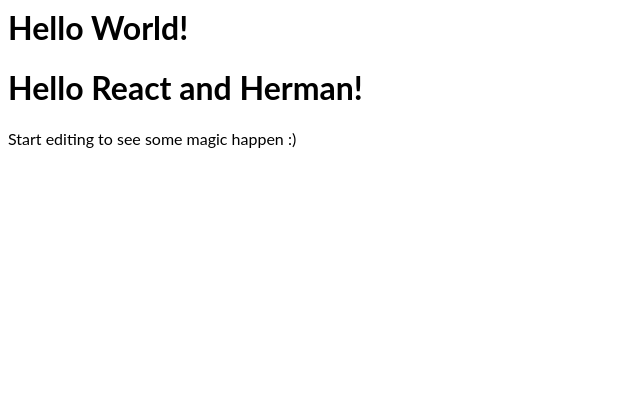
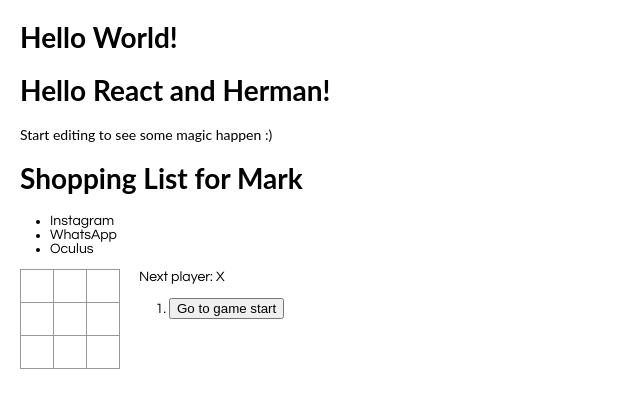
Before and after one commit to herman98/react-krozjb, a React app: page / in a window 1280 px wide. Shown: the whole page, without its empty margins (0-640 px from the left). Built offline with nearby package versions, Linux system fonts and the light colour scheme.

Commit message:
3 files modified

```diff
--- a/index.html
+++ b/index.html
@@ -1,2 +1,6 @@
 <div id="second-root"></div>
 <div id="root"></div>
+<div id="third-root"></div>
+
+<div id="4-root"></div>
+<!-- <div id="5-root"></div> -->
--- a/index.js
+++ b/index.js
@@ -6,6 +6,142 @@
 class Test extends React.Component {
   render() {
     return <h1>Hello World!</h1>;
+  }
+}
+
+class ShoppingList extends React.Component {
+  render() {
+    return (
+      <div className="shopping-list">
+        <h1>Shopping List for {this.props.name}</h1>
+        <ul>
+          <li>Instagram</li>
+          <li>WhatsApp</li>
+          <li>Oculus</li>
+        </ul>
+      </div>
+    );
+  }
+}
+
+function Square(props) {
+  return (
+    <button className="square" onClick={props.onClick}>
+      {props.value}
+    </button>
+  );
+}
+
+class Board extends React.Component {
+  renderSquare(i) {
+    return (
+      <Square
+        value={this.props.squares[i]}
+        onClick={() => this.props.onClick(i)}
+      />
+    );
+  }
+
+  render() {
+    return (
+      <div>
+        <div className="board-row">
+          {this.renderSquare(0)}
+          {this.renderSquare(1)}
+          {this.renderSquare(2)}
+        </div>
+        <div className="board-row">
+          {this.renderSquare(3)}
+          {this.renderSquare(4)}
+          {this.renderSquare(5)}
+        </div>
+        <div className="board-row">
+          {this.renderSquare(6)}
+          {this.renderSquare(7)}
+          {this.renderSquare(8)}
+        </div>
+      </div>
+    );
+  }
+}
+
+class Game extends React.Component {
+  constructor(props) {
+    super(props);
+    this.state = {
+      history: [
+        {
+          squares: Array(9).fill(null)
+        }
+      ],
+      stepNumber: 0,
+      xIsNext: true
+    };
+  }
+
+  handleClick(i) {
+    const history = this.state.history.slice(0, this.state.stepNumber + 1);
+    const current = history[history.length - 1];
+    const squares = current.squares.slice();
+    if (calculateWinner(squares) || squares[i]) {
+      return;
+    }
+    squares[i] = this.state.xIsNext ? "X" : "O";
+    this.setState({
+      history: history.concat([
+        {
+          squares: squares
+        }
+      ]),
+      stepNumber: history.length,
+      xIsNext: !this.state.xIsNext
+    });
+  }
+
+  jumpTo(step) {
+    this.setState({
+      stepNumber: step,
+      xIsNext: (step % 2) === 0
+    });
+  }
+
+  render() {
+    const history = this.state.history;
+    const current = history[this.state.stepNumber];
+    const winner = calculateWinner(current.squares);
+
+    const moves = history.map((step, move) => {
+      const desc = move ?
+        'Go to move #' + move :
+        'Go to game start';
+      return (
+        <li key={move}>
+          <button onClick={() => this.jumpTo(move)}>{desc}</button>
+        </li>
+      );
+    });
+
+    let status;
+    if (winner) {
+      status = "Winner: " + winner;
+    } else {
+      status = "Next player: " + (this.state.xIsNext ? "X" : "O");
+    }
+
+    return (
+      <div className="game">
+        <div className="game-board">
+          <Board
+            squares={current.squares}
+            onClick={i => this.handleClick(i)}
+          />
+        </div>
+        <div className="game-info">
+          <div>{status}</div>
+          <ol>{moves}</ol>
+        </div>
+      </div>
+    );
   }
 }
 
@@ -32,3 +168,27 @@
 
 render(<App />, document.getElementById('root'));
 ReactDOM.render(<Test />, document.getElementById('second-root'));
+ReactDOM.render(<ShoppingList  name="Mark"/>, document.getElementById('third-root'));
+
+ReactDOM.render(<Game />, document.getElementById('4-root'));
+// ReactDOM.render(<Square value='execute me' />, document.getElementById('5-root'));
+
+function calculateWinner(squares) {
+  const lines = [
+    [0, 1, 2],
+    [3, 4, 5],
+    [6, 7, 8],
+    [0, 3, 6],
+    [1, 4, 7],
+    [2, 5, 8],
+    [0, 4, 8],
+    [2, 4, 6]
+  ];
+  for (let i = 0; i < lines.length; i++) {
+    const [a, b, c] = lines[i];
+    if (squares[a] && squares[a] === squares[b] && squares[a] === squares[c]) {
+      return squares[a];
+    }
+  }
+  return null;
+}
--- a/style.css
+++ b/style.css
@@ -1,3 +1,54 @@
 h1, p {
   font-family: Lato;
 }
+
+body {
+  font: 14px "Century Gothic", Futura, sans-serif;
+  margin: 20px;
+}
+
+ol, ul {
+  padding-left: 30px;
+}
+
+.board-row:after {
+  clear: both;
+  content: "";
+  display: table;
+}
+
+.status {
+  margin-bottom: 10px;
+}
+
+.square {
+  background: #fff;
+  border: 1px solid #999;
+  float: left;
+  font-size: 24px;
+  font-weight: bold;
+  line-height: 34px;
+  height: 34px;
+  margin-right: -1px;
+  margin-top: -1px;
+  padding: 0;
+  text-align: center;
+  width: 34px;
+}
+
+.square:focus {
+  outline: none;
+}
+
+.kbd-navigation .square:focus {
+  background: #ddd;
+}
+
+.game {
+  display: flex;
+  flex-direction: row;
+}
+
+.game-info {
+  margin-left: 20px;
+}
```
